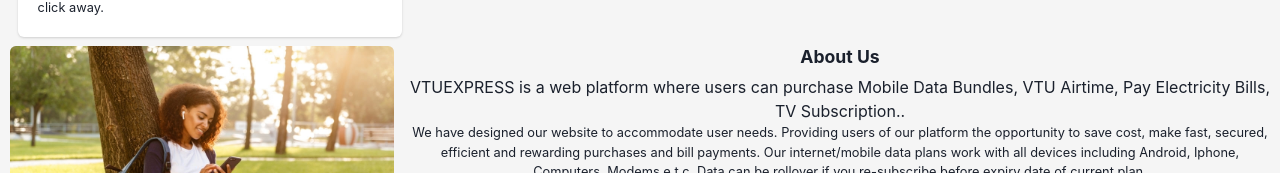
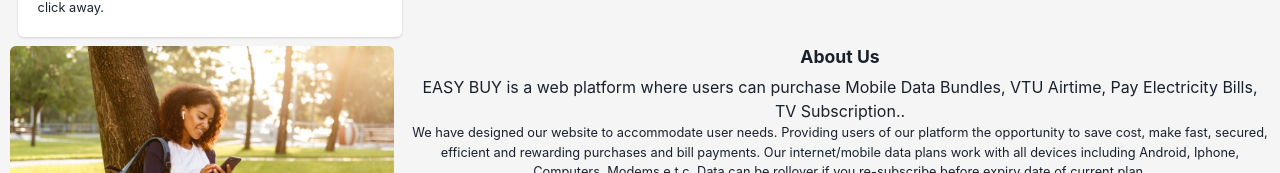
Before and after one commit to Emeka207ja/vtu-frontend, a Next.js app: page / in a window 1280 px wide. Shown: the part 847-1020 px from the top of the page. Built offline with nearby package versions, Linux system fonts and the light colour scheme.

Commit message:
added hero and about component

```diff
--- a/src/Components/Landing-Page-Folder/About.jsx
+++ b/src/Components/Landing-Page-Folder/About.jsx
@@ -13,7 +13,7 @@ export const About = ()=>{
                     <Box>
                         <Heading textAlign={"center"} fontSize={"1.1rem"} mb={"0.5rem"}>About Us</Heading>
 
-                        <Text textAlign={"center"}  fontSize={"1rem"}>VTUEXPRESS is a web platform where users can purchase Mobile Data Bundles, VTU Airtime, Pay Electricity Bills, TV Subscription..</Text>
+                        <Text textAlign={"center"}  fontSize={"1rem"}>EASY BUY is a web platform where users can purchase Mobile Data Bundles, VTU Airtime, Pay Electricity Bills, TV Subscription..</Text>
 
                         <Text textAlign={"center"} fontSize={"0.8rem"}>We have designed our website to accommodate user needs. Providing users of our platform the opportunity to save cost, make fast, secured, efficient and rewarding purchases and bill payments. Our internet/mobile data plans work with all devices including Android, Iphone, Computers, Modems e.t.c. Data can be rollover if you re-subscribe before expiry date of current plan.</Text>
                     </Box>
```
